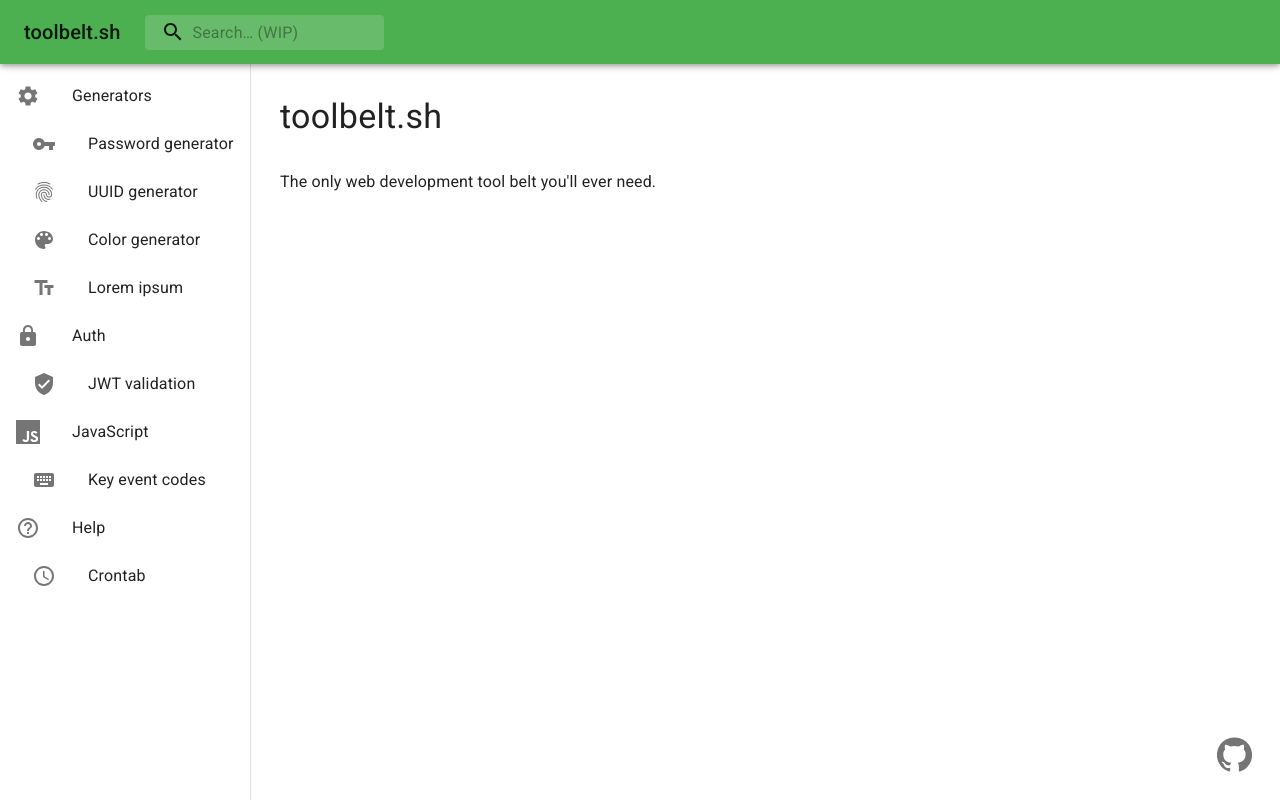
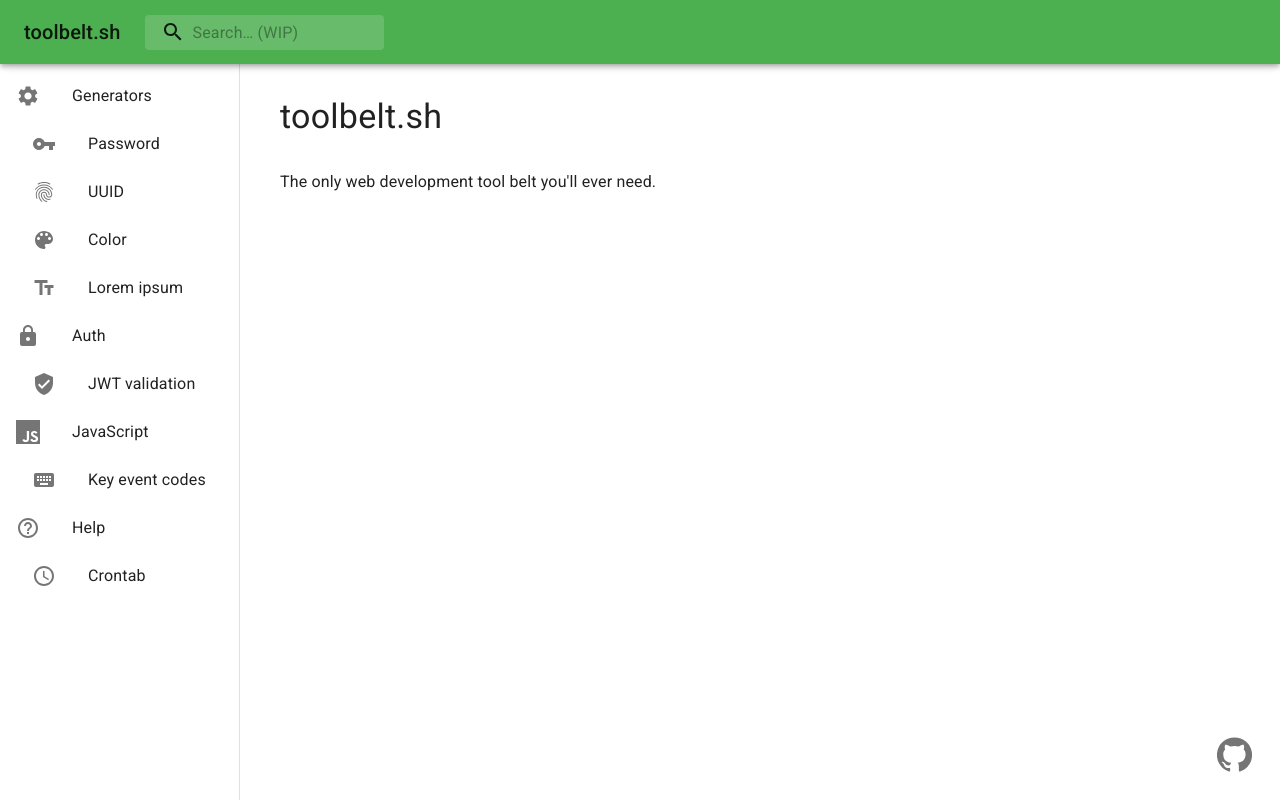
Before and after one commit to fcaylus/toolbelt.sh, a Next.js app: page / in a window 1280 px wide. Built offline with nearby package versions, Linux system fonts and the light colour scheme.

Commit message:
Simplify generators names in nav menu

```diff
--- a/src/routes.tsx
+++ b/src/routes.tsx
@@ -30,17 +30,17 @@ export const routes: RouteCategory[] = [
     icon: <Settings />,
     routes: [
       {
-        name: 'Password generator',
+        name: 'Password',
         icon: <VpnKey />,
         path: '/password',
       },
       {
-        name: 'UUID generator',
+        name: 'UUID',
         icon: <Fingerprint />,
         path: '/uuid',
       },
       {
-        name: 'Color generator',
+        name: 'Color',
         icon: <Palette />,
         path: '/color',
       },
```
